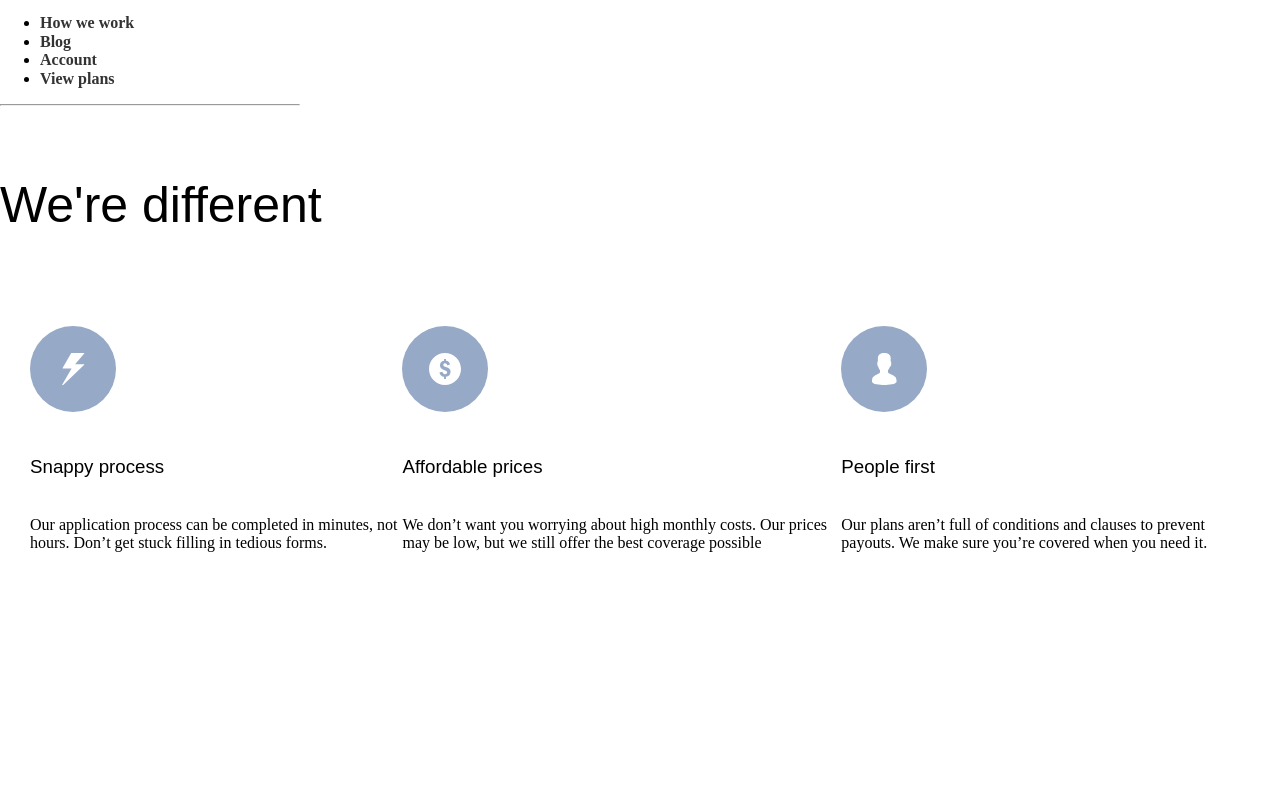
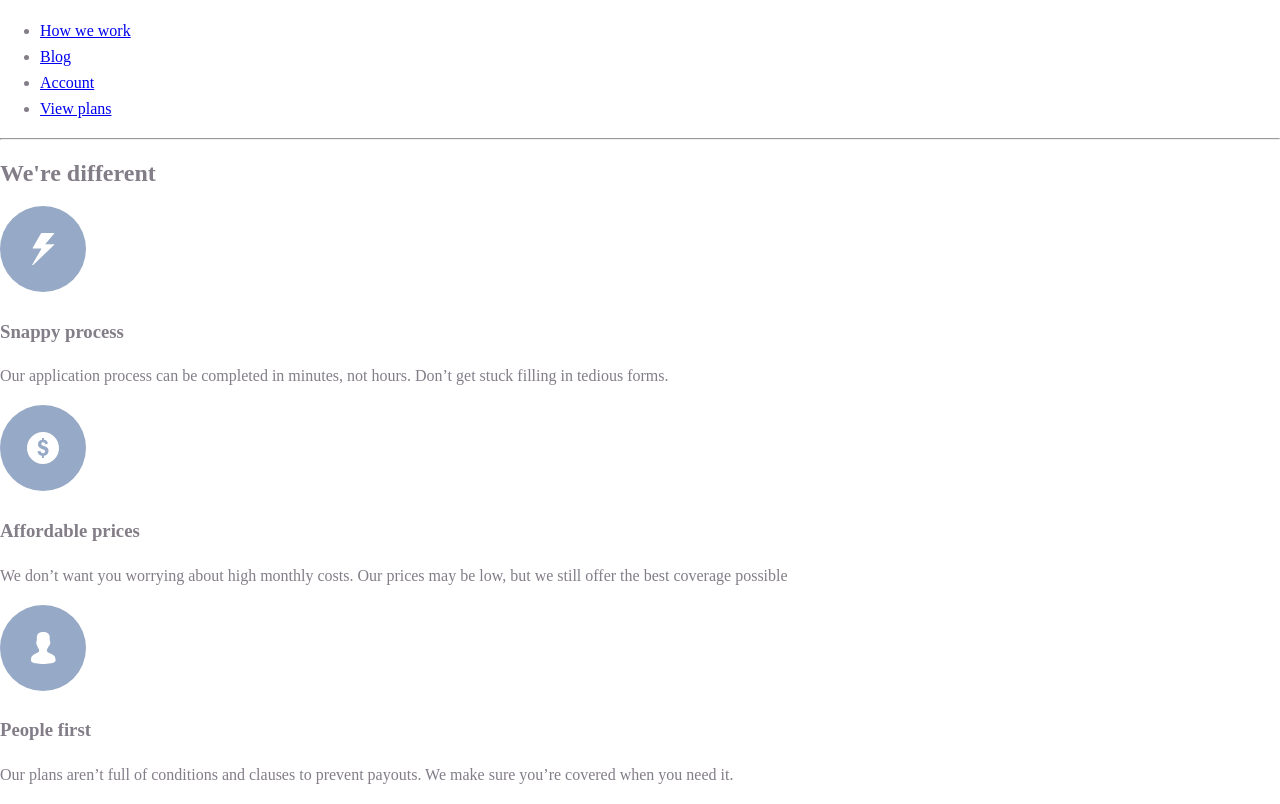
Before and after one commit to OzodaKhamdamova/first, a plain HTML site: page index.html in a window 1280 px wide. Shown: the part 24-828 px from the top of the page. Before the commit the page ends 800 px from the top, so only its background shows below. Drawn offline with Linux system fonts and the light colour scheme.

Commit message:
initial styles

```diff
--- a/index.html
+++ b/index.html
@@ -6,7 +6,7 @@
     <meta name="viewport" content="width=device-width, initial-scale=1.0">
     <title>Page</title>
     <link rel="preconnect" href="https://fonts.gstatic.com">
-<link href="https://fonts.googleapis.com/css2?family=DM+Serif+Display&family=Karla:wght@700&display=swap" rel="stylesheet">
+    <link href="https://fonts.googleapis.com/css2?family=DM+Serif+Display&family=Karla:wght@700&display=swap" rel="stylesheet">
     <link rel="stylesheet" href="normalize.css">
   <link rel="stylesheet" href="style.css">
 </head>
@@ -18,10 +18,10 @@
                    <img src="image/logo.svg" alt="insure logo" width="111" height="18">
                </a>
                <ul class="sitenav-list">
-                   <li class="sitenav-item"><a class="sitenav-link">How we work</a></li>
-                   <li class="sitenav-item"><a class="sitenav-link">Blog</a></li>
-                   <li class="sitenav-item"><a class="sitenav-link">Account</a></li>
-                   <li class="sitenav-item"><a class="sitenav-link sitenav-link-bordered" >View plans</a></li>
+                   <li class="sitenav-item"><a class="sitenav-link" href="blank.html">How we work</a></li>
+                   <li class="sitenav-item"><a class="sitenav-link" href="blank.html">Blog</a></li>
+                   <li class="sitenav-item"><a class="sitenav-link" href="blank.html">Account</a></li>
+                   <li class="sitenav-item"><a class="sitenav-link sitenav-link-bordered" href="blank.html" >View plans</a></li>
                </ul>
 
            </div>
--- a/style.css
+++ b/style.css
@@ -1,55 +1,22 @@
+html{
+    box-sizing: border-box;
+}
 
-.logo-link{
-    margin-right: auto;
+*::after{
+    box-sizing: inherit;
 }
-.item{
-    padding: 13px;
-    list-style: none;
-    text-transform: uppercase;
-    }
+body {
+    padding: 0;
+    margin: 0;
+    font-family: 'Karla' 'Arial' sans-serif ;
+    font-size: 16px;
+    line-height: 26px;
+    background-color: white;
+    color: #837d88;
+}
 
-li a{
-    color: #333;
-    text-decoration: none;
-    font-weight: bold;
+img {
+    max-width: 100%;
+    height: auto;
 
 }
-
-.box{
-
-    box-shadow: 0 0 0 1px black;
-    padding: 10px 20px;
-
-}
-.box:active{
-    background-color: black;
-    color: white;
-}
-li a:hover{
-    background-color: black;
- color:white;
-}
-
-.content{
-    display: flex;
-    padding: 30px;
-}
-.title{
-
-    font-size: 50px;
-    font-family: sans-serif;
-    font-weight: normal;
-    padding-bottom: 20px;
-    padding-top: 30px;
-}
-.tit{
-    font-weight: bold;
-    font-family: sans-serif;
-    font-weight: normal;
-    padding-bottom: 20px;
-    padding-top: 20px;
-
-}
-.line{
-    width: 300px;
-}
```
